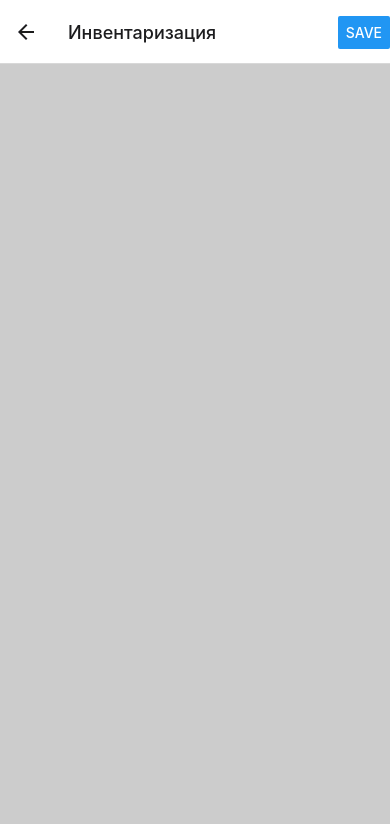
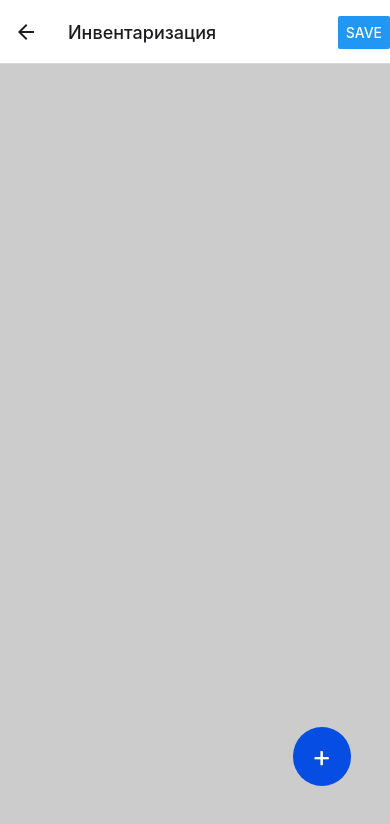
Before and after one commit to Spacesqueezer/BG, a React Native app: screen /inventory in a window 390 px wide. Both pictures are taken after a click on the button "EDIT". Shown: the top 824 px of the page. Built offline with nearby package versions, Linux system fonts and the light colour scheme.

Commit message:
added modal window to add new products

```diff
--- a/package.json
+++ b/package.json
@@ -24,7 +24,8 @@
     "react-native-shadow-2": "^6.0.6",
     "react-native-svg": "12.3.0",
     "react-native-web": "0.17.7",
-    "@react-native-async-storage/async-storage": "~1.17.3"
+    "@react-native-async-storage/async-storage": "~1.17.3",
+    "expo-linear-gradient": "~11.3.0"
   },
   "devDependencies": {
     "@babel/core": "^7.12.9",
--- a/screens/dataFunctions.js
+++ b/screens/dataFunctions.js
@@ -1,42 +1,54 @@
-import AsyncStorage from '@react-native-async-storage/async-storage';
+import AsyncStorage from "@react-native-async-storage/async-storage";
 
 const storeData = async (key, value) => {
   try {
-    const jsonValue = JSON.stringify(value)
-    await AsyncStorage.setItem(key, jsonValue)
+    const jsonValue = JSON.stringify(value);
+    await AsyncStorage.setItem(key, jsonValue);
   } catch (e) {
     // saving error
   }
+};
+
+const getData = async (key) => {
+  try {
+    const jsonValue = await AsyncStorage.getItem(key);
+    return jsonValue != null ? JSON.parse(jsonValue) : null;
+  } catch (e) {
+    // error reading value
+  }
+};
+
+const emptyData = [
+  {
+    title: "Необходимо проверить",
+    data: [],
+  },
+  {
+    title: "Заказать",
+    data: [],
+  },
+  {
+    title: "Этого хватает",
+    data: [],
+  },
+];
+
+/**
+ * The Product function creates a new Product object.
+ *
+ *
+ * @param name Set the name of the product
+ * @param unit Set the unit of measure for the product
+  this
+ *
+ * @return An object with the name, count and unit properties
+ *
+ * @docauthor Trelent
+ */
+function Product(name, unit) {
+  this.name = name;
+  this.count = 0;
+  this.unit = unit;
 }
 
-const getData = async key => {
-  try {
-    const jsonValue = await AsyncStorage.getItem(key)
-    return jsonValue != null ? JSON.parse(jsonValue) : null;
-  } catch(e) {
-    // error reading value
-  }
-}
-
-const removeValue = async () => {
-  try {
-    await AsyncStorage.removeItem('current_inventory')
-  } catch(e) {
-    // remove error
-  }
-
-  console.log('Done.')
-}
-
-const emptyData = [{
-    title: 'Необходимо проверить',
-    data: []
-},{
-    title: 'Заказать',
-    data: []
-},{
-    title: 'Этого хватает',
-    data: []
-}]
-
-export {storeData, getData, removeValue, emptyData}
+export { storeData, getData, emptyData, Product };
--- a/screens/inventory/Inventory.js
+++ b/screens/inventory/Inventory.js
@@ -27,6 +27,12 @@ const Inventory = ({ navigation }) => {
     });
   });
 
+  const addProduct = (product) => {
+    let prodCopy = [...DATA]
+    prodCopy[0].data.push(product);
+    setDATA(prodCopy);
+  }
+
   useEffect(() => {
     // get saved data or set blank
     getData("current_inventory").then((loadedData) => {
@@ -41,7 +47,7 @@ const Inventory = ({ navigation }) => {
     });
   }, []);
 
-  return !isEditing ? <InvScreen data={DATA} /> : <Editor data={DATA} />;
+  return !isEditing ? <InvScreen data={DATA} /> : <Editor data={DATA} addProduct={addProduct} />;
 };
 
 export default Inventory;
--- /dev/null
+++ b/screens/inventory/components/AddNewProductModal.js
@@ -0,0 +1,73 @@
+import React, { useState } from "react";
+import { View, StyleSheet, Text, TextInput, Button } from "react-native";
+import { Product } from "../../dataFunctions";
+
+const AddProdModal = (props) => {
+  const [prodName, setProdName] = useState("");
+
+  const onAddProduct = () => {
+    if (prodName !== "") {
+      let newProduct = new Product(prodName, "box");
+      props.addProduct(newProduct);
+    }
+    props.closeModal()
+  };
+
+  return (
+    <View style={styles.wrapper}>
+      <View style={styles.header}>
+        <Text style={styles.headerText}>Новый продукт</Text>
+      </View>
+      <View style={styles.body}>
+        <Text style={styles.label}>Название продукта</Text>
+        <TextInput
+          style={styles.nameInput}
+          onChangeText={text => setProdName(text)}
+        />
+        <Button title={"Add"} onPress={onAddProduct} />
+        <Button title={"Cancel"} />
+      </View>
+      <View style={styles.footer}></View>
+    </View>
+  );
+};
+
+const styles = StyleSheet.create({
+  wrapper: {
+    width: "80%",
+    height: "60%",
+    left: "10%",
+    top: "10%",
+  },
+  header: {
+    borderWidth: 3,
+    height: "10%",
+    borderTopLeftRadius: 20,
+    borderTopRightRadius: 20,
+    backgroundColor: "#cccccc",
+    alignItems: "center",
+    elevation: 10,
+  },
+  headerText: { fontSize: 25 },
+  body: {
+    height: "85%",
+    width: "95%",
+    left: "2.5%",
+    backgroundColor: "#dedede",
+    elevation: 10,
+  },
+  footer: {
+    borderWidth: 3,
+    height: "5%",
+    borderBottomLeftRadius: 20,
+    borderBottomRightRadius: 20,
+    backgroundColor: "#cccccc",
+    elevation: 10,
+  },
+  label: {},
+  nameInput: {
+    backgroundColor: "#fff",
+  },
+});
+
+export default AddProdModal;
--- a/screens/inventory/components/Editor.js
+++ b/screens/inventory/components/Editor.js
@@ -1,12 +1,80 @@
-import React from "react";
-import { View, StyleSheet } from "react-native";
+import React, { useEffect, useState } from "react";
+import {
+  View,
+  StyleSheet,
+  FlatList,
+  Text,
+  TouchableOpacity,
+  Modal,
+} from "react-native";
+import AddProdModal from "./AddNewProductModal";
 
 const Editor = (props) => {
-  return <View style={styles.wrapper} />;
+  const [isModalVisible, setIsModalVisible] = useState(false);
+
+  let list = [];
+
+  const addProduct = (product) => {
+    list.push(product);
+    props.addProduct(product);
+  };
+
+  useEffect(() => {
+    list = props.data.forEach((item) => {
+      item.data.forEach((product) => {
+        list.push(product);
+      });
+    });
+  }, []);
+
+  return (
+    <View style={styles.wrapper}>
+      <FlatList
+        data={list}
+        renderItem={({ item }) => {
+          <Text>{item}</Text>;
+        }}
+      />
+      <TouchableOpacity
+        style={styles.addButton}
+        onPress={() => setIsModalVisible(true)}
+      >
+        <Text style={styles.addButtonText}>+</Text>
+      </TouchableOpacity>
+      <Modal
+        animationType={"slide"}
+        transparent={true}
+        visible={isModalVisible}
+        onRequestClose={() => {
+          setIsModalVisible(false);
+        }}
+      >
+        <AddProdModal
+          addProduct={addProduct}
+          closeModal={() => setIsModalVisible(false)}
+        />
+      </Modal>
+    </View>
+  );
 };
 
 const styles = StyleSheet.create({
   wrapper: { width: "100%", height: "100%", backgroundColor: "#cccccc" },
+  addButton: {
+    width: "15%",
+    aspectRatio: 1,
+    backgroundColor: "#064de3",
+    position: "absolute",
+    left: "75%",
+    top: "85%",
+    borderRadius: 50,
+    alignItems: "center",
+    justifyContent: "center",
+  },
+  addButtonText: {
+    fontSize: 30,
+    color: "#fff",
+  },
 });
 
 export default Editor;
--- a/screens/inventory/components/InvScreen.js
+++ b/screens/inventory/components/InvScreen.js
@@ -1,5 +1,6 @@
 import React from "react";
 import { SectionList, Text, View, StyleSheet } from "react-native";
+import ProductItem from "./ProductItem";
 
 const InvScreen = (props) => {
   return (
@@ -7,7 +8,7 @@ const InvScreen = (props) => {
       <SectionList
         style={styles.sectList}
         sections={props.data}
-        renderItem={({ item }) => <Text>{item}</Text>}
+        renderItem={({ item }) => <ProductItem item={item} />}
         renderSectionHeader={({ section: { title } }) => (
           <Text style={styles.sectionHeader}>{title}</Text>
         )}
@@ -20,7 +21,7 @@ const InvScreen = (props) => {
 };
 
 const styles = StyleSheet.create({
-  wrapper: { width: "100%", height: "100%", backgroundColor: "#e1e1e1" },
+  wrapper: { width: "100%", height: "100%",},
   sectList: { width: "100%", height: "100%" },
   sectionHeader: {
     borderWidth: 3,
@@ -29,7 +30,7 @@ const styles = StyleSheet.create({
     fontSize: 20,
     textAlign: "center",
     textAlignVertical: "center",
-    backgroundColor: "#e1e1e1",
+    backgroundColor: "#cccccc",
     borderTopLeftRadius: 20,
     borderTopRightRadius: 20,
   },
@@ -37,7 +38,7 @@ const styles = StyleSheet.create({
     borderWidth: 3,
     width: "100%",
     aspectRatio: 15,
-    backgroundColor: "#e1e1e1",
+    backgroundColor: "#cccccc",
     borderBottomLeftRadius: 20,
     borderBottomRightRadius: 20,
   },
--- /dev/null
+++ b/screens/inventory/components/ProductItem.js
@@ -0,0 +1,37 @@
+import React from "react";
+import { Text, View, StyleSheet } from "react-native";
+import { LinearGradient } from "expo-linear-gradient";
+
+const ProductItem = (props) => {
+  let product = props.item;
+  let name = product.name;
+  return (
+    <View style={styles.wrapper}>
+      <LinearGradient
+        style={styles.gradient}
+        colors={["#a4a4a4", "#f3f3f3"]}
+        start={{ x: 0, y: 1 }}
+        end={{ x: 1, y: 1 }}
+      />
+      <Text style={styles.prodName}>{name}</Text>
+    </View>
+  );
+};
+
+const styles = StyleSheet.create({
+  wrapper: {
+    borderWidth: 1,
+    width: "95%",
+    aspectRatio: 4,
+    left: "2.5%",
+  },
+  prodName: { fontSize: 20 },
+  gradient: {
+    width: "100%",
+    height: "100%",
+    position: "absolute",
+    flexDirection: "row",
+  },
+});
+
+export default ProductItem;
```
Also changed, not shown: 1 other file (tests, documents, lock files or other folders).
